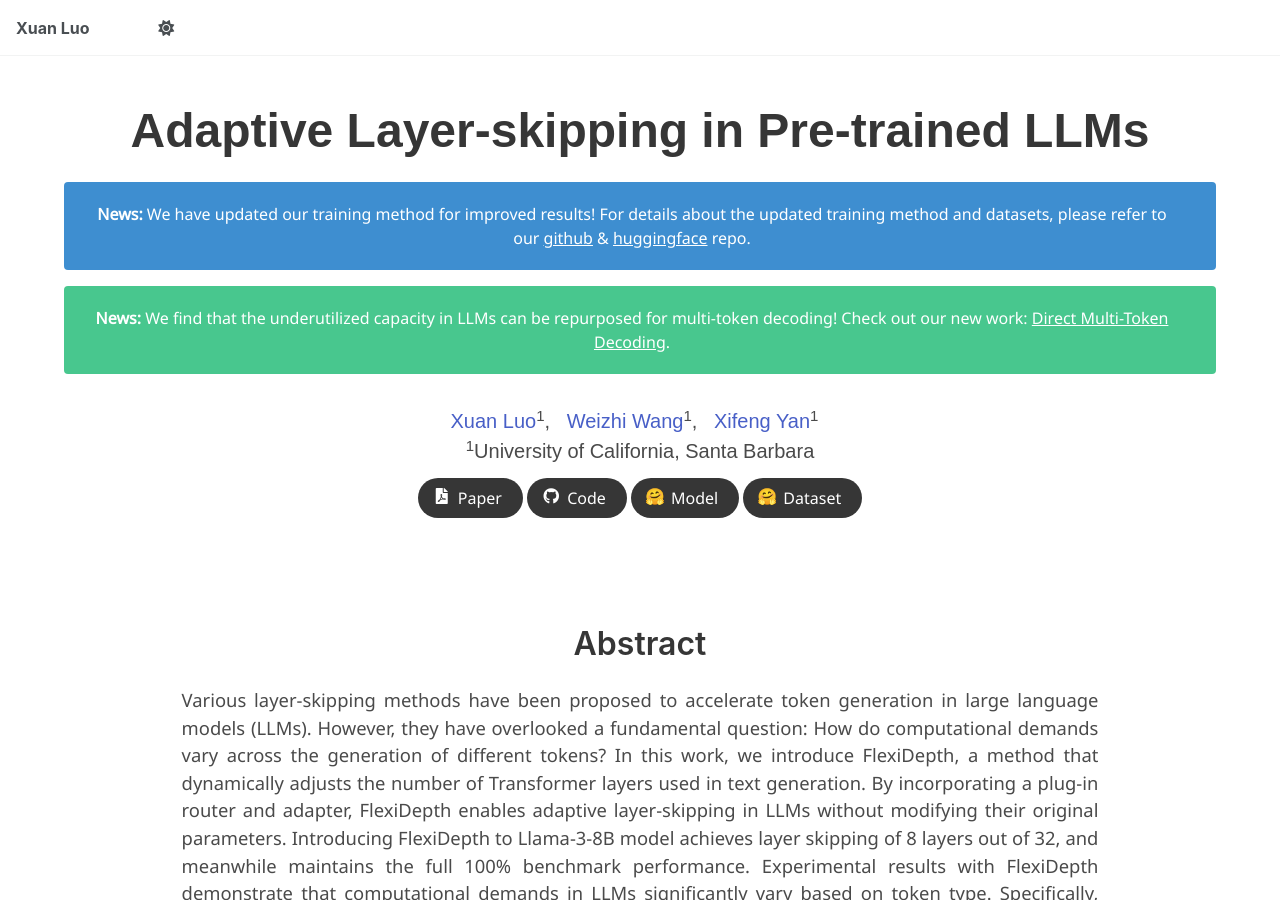
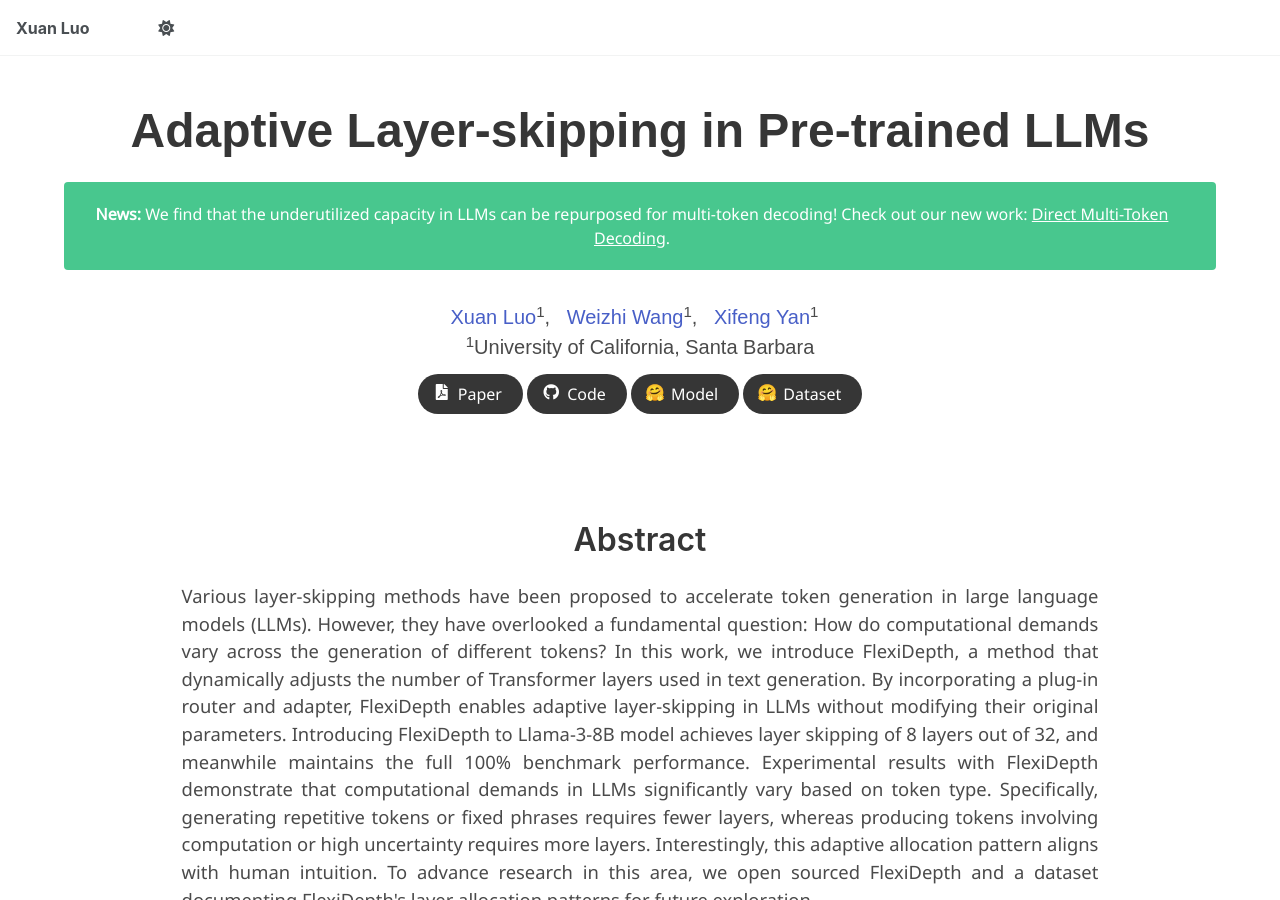
Before and after one commit to luoxuan-cs/luoxuan-cs.github.io, a Jekyll site: the page built from _pages/flexidepth.md, in a window 1280 px wide and 900 px high. Built offline with Jekyll 4.4.1, drawn with Linux system fonts in a browser that asks for light colours; some web fonts are replaced; a style sheet for code colours, icons or effects is not loaded.

Commit message:
Remove old news, keep only DMTD announcement

```diff
--- a/_pages/flexidepth.md
+++ b/_pages/flexidepth.md
@@ -46,10 +46,6 @@ permalink: /flexidepth/
       <div class="columns is-centered">
         <div class="column has-text-centered">
           <h1 class="title is-1 publication-title">Adaptive Layer-skipping in Pre-trained LLMs</h1>
-
-          <div class="notification is-info" style="margin-bottom: 1rem;">
-            <strong>News:</strong> We have updated our training method for improved results! For details about the updated training method and datasets, please refer to our <a href="https://github.com/luoxuan-cs/Flexidepth">github</a> & <a href="https://huggingface.co/xuan-luo/FlexiDepth-Llama-3-8B-Instruct">huggingface</a> repo.
-          </div>
 
           <div class="notification is-success" style="margin-bottom: 2rem;">
             <strong>News:</strong> We find that the underutilized capacity in LLMs can be repurposed for multi-token decoding! Check out our new work: <a href="https://luoxuan-cs.github.io/dmtd/">Direct Multi-Token Decoding</a>.
```
